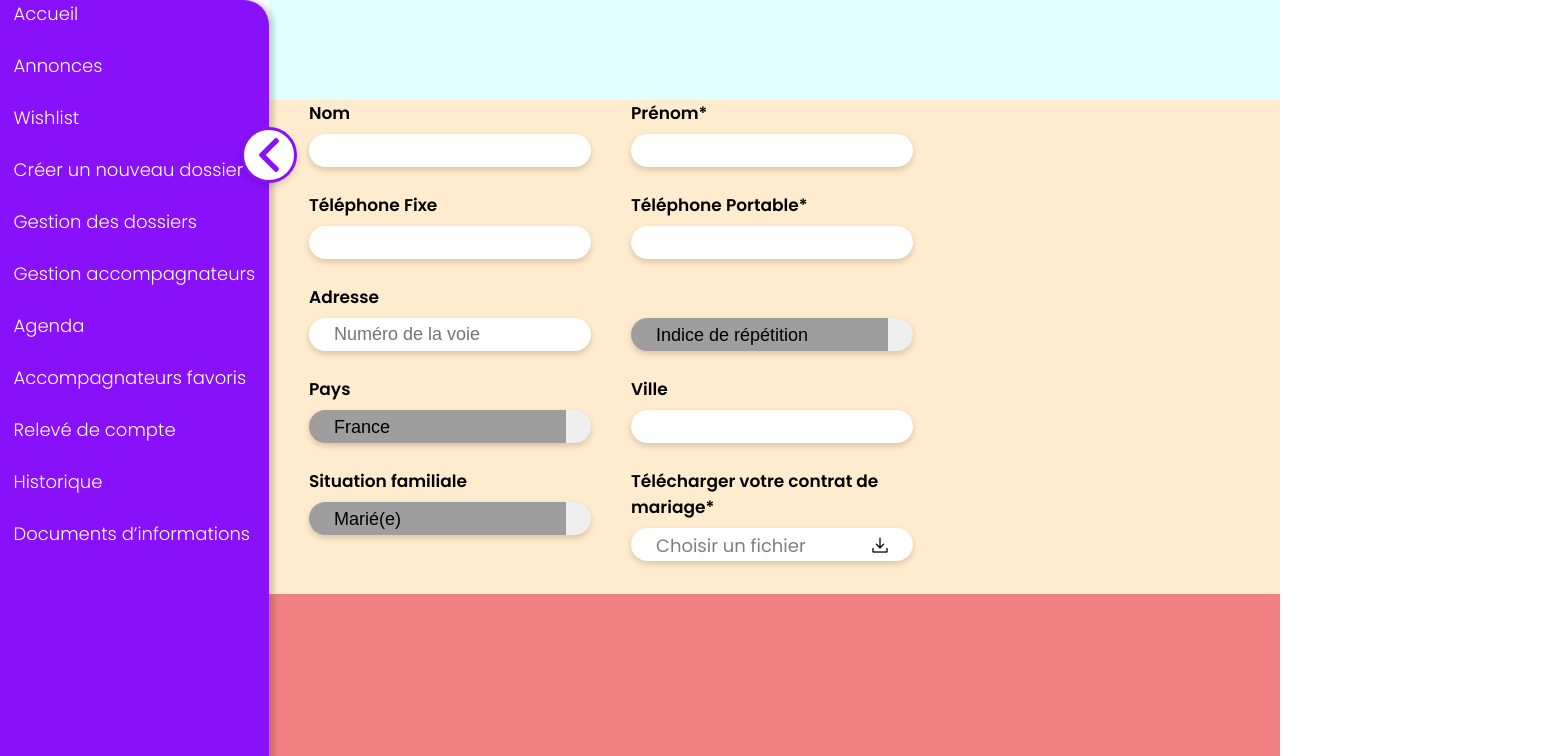
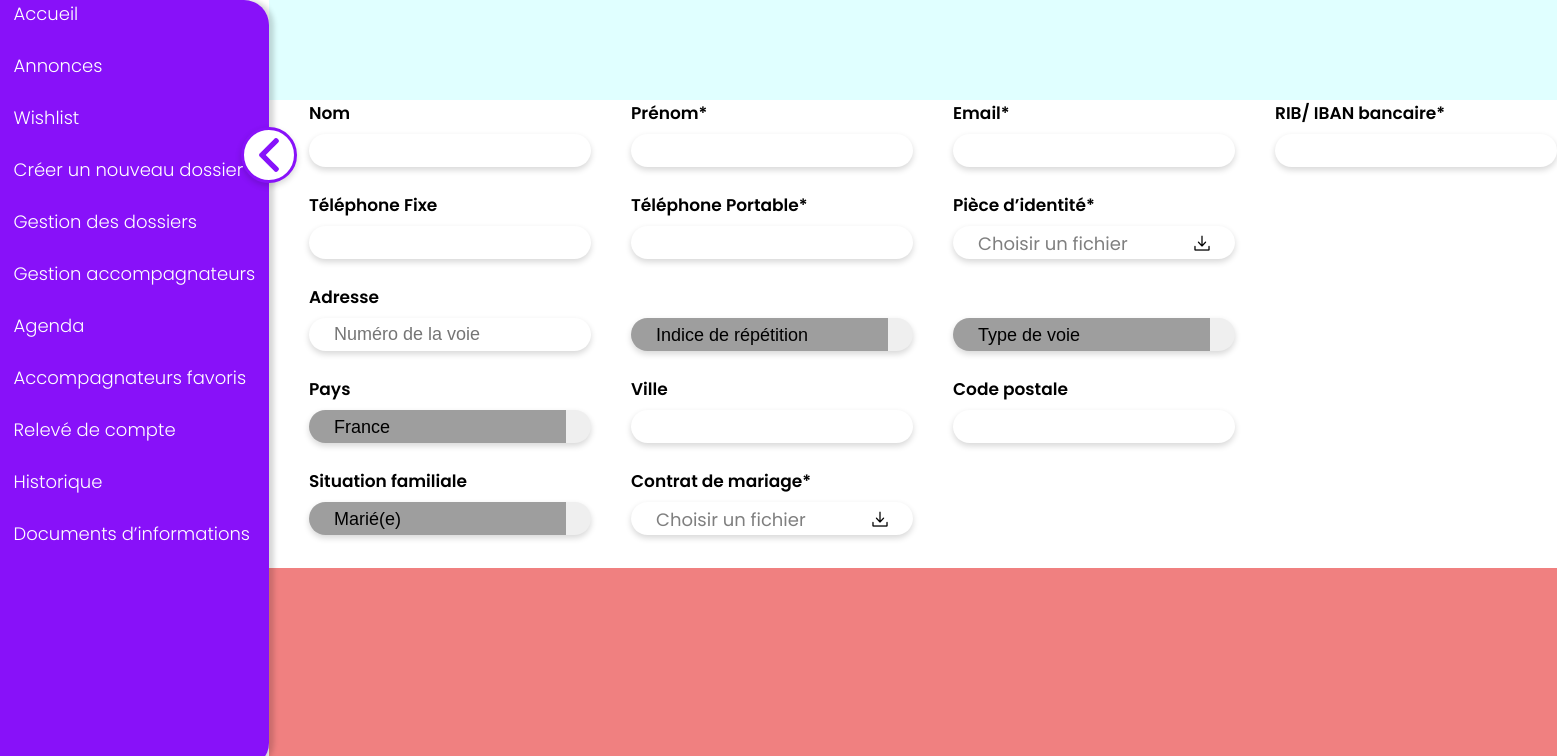
Before and after one commit to nikolaChakarov/g_iliev_fr, a React (Create React App) app in the folder client/: page / in a window 1280 px wide. Shown: the top 756 px of the page, 1557 px wide, since content can reach past the window. Built offline with nearby package versions, Linux system fonts and the light colour scheme; grey boxes are pictures that could not be loaded.

Commit message:
min-width on left side menu bar

```diff
--- a/client/src/components/ProprietaireProfile01/MenuLeftSide/MenuLeftSide.js
+++ b/client/src/components/ProprietaireProfile01/MenuLeftSide/MenuLeftSide.js
@@ -19,7 +19,10 @@ const MenuLeftSide = () => {
     return (
         <div
             className={styles.main}
-            style={{ width: arrowClick ? '8.25rem' : '26.9rem' }}
+            style={{
+                width: arrowClick ? '8.25rem' : '26.9rem',
+                minWidth: arrowClick ? '8.25rem' : '26.9rem'
+            }}
         >
 
             <div className={styles.arrow}
--- a/client/src/components/ProprietaireProfile01/MenuLeftSide/MenuLeftSide.module.css
+++ b/client/src/components/ProprietaireProfile01/MenuLeftSide/MenuLeftSide.module.css
@@ -1,6 +1,5 @@
 .main {
     background-color: var(--purple);
-    width: 26.9rem;
     box-shadow: 5px 0px 5px #00000029;
     border-radius: 0px 2.5rem 2.5rem 0px;
     position: relative;
--- a/client/src/components/ProprietaireProfile01/ProprietaireProfile01Form/ProprietaireProfile01Form.js
+++ b/client/src/components/ProprietaireProfile01/ProprietaireProfile01Form/ProprietaireProfile01Form.js
@@ -1,7 +1,5 @@
 import React from 'react';
 import styles from './ProprietaireProfile01Form.module.css';
-
-import arrow from '../../../img/down-arrow.svg';
 
 const ProprietaireProfile01Form = () => {
     return (
@@ -78,12 +76,53 @@ const ProprietaireProfile01Form = () => {
 
                     <div className={styles.infoSet}>
                         <input type="file" id="contractDeMariage" hidden />
-                        <label>Télécharger votre contrat de mariage*</label>
+                        <label>Contrat de mariage*</label>
                         <label htmlFor="contractDeMariage">Choisir un fichier</label>
                     </div>
 
                 </div>
 
+                {/*-- THIRD -- --*/}
+                <div className={styles.third}>
+
+                    <div className={styles.infoSet}>
+                        <label htmlFor="email">Email*</label>
+                        <input type="email" id="email" />
+                    </div>
+
+                    <div className={styles.infoSet}>
+                        <input type="file" id="pieceIdentite" hidden />
+                        <label>Pièce d’identité*</label>
+                        <label htmlFor="pieceIdentite">Choisir un fichier</label>
+                    </div>
+
+                    <div className={styles.select}>
+                        <label htmlFor="typeDeVoie" style={{ opacity: 0, margin: 0 }}>Indice de répétition</label>
+                        <select name="typeDeVoie" id="typeDeVoie">
+                            <option value="typeDeVoie">Type de voie</option>
+                            <option value="usa">USA</option>
+                            <option value="england">England</option>
+                        </select>
+                    </div>
+
+                    <div className={styles.infoSet}>
+                        <label htmlFor="codePostale">Code postale</label>
+                        <input type="text" id="codePostale" />
+                    </div>
+
+                </div>
+
+                {/*-- FOURTH -- --*/}
+                <div className={styles.fourth}>
+
+                    <div className={styles.infoSet}>
+                        <label htmlFor="iban">RIB/ IBAN bancaire*</label>
+                        <input type="text" id="iban" />
+                    </div>
+
+
+
+                </div>
 
 
             </div>
--- a/client/src/components/ProprietaireProfile01/ProprietaireProfile01Form/ProprietaireProfile01Form.module.css
+++ b/client/src/components/ProprietaireProfile01/ProprietaireProfile01Form/ProprietaireProfile01Form.module.css
@@ -2,7 +2,6 @@
     display: flex;
     flex-direction: column;
     justify-content: space-between;
-    flex: 1;
 }
 
 
@@ -12,14 +11,12 @@
 }
 
 .middle {
-    background-color:blanchedalmond;
-    display: grid;
-    grid-template-columns: repeat(4, 1fr);
+   display: grid;
+   grid-template-columns: repeat(4, 1fr);
 }
 
 .bottom {
     background-color: lightcoral;
-    width: 100%;
     height: 200px;
 }
 
@@ -73,7 +70,7 @@ select {
     background-position: right 2.5rem top 50%;
 }
 
-label[for="contractDeMariage"] {
+label[for="contractDeMariage"], label[for="pieceIdentite"] {
     box-shadow: 0px 0.3rem 0.6rem #00000029;
     border-radius: 2.5rem;
     border: none;
@@ -86,5 +83,4 @@ label[for="contractDeMariage"] {
     background-repeat: no-repeat;
     background-position: right 2.5rem top 50%;
     color: rgba(0, 0, 0, .5);
-
 }
```
